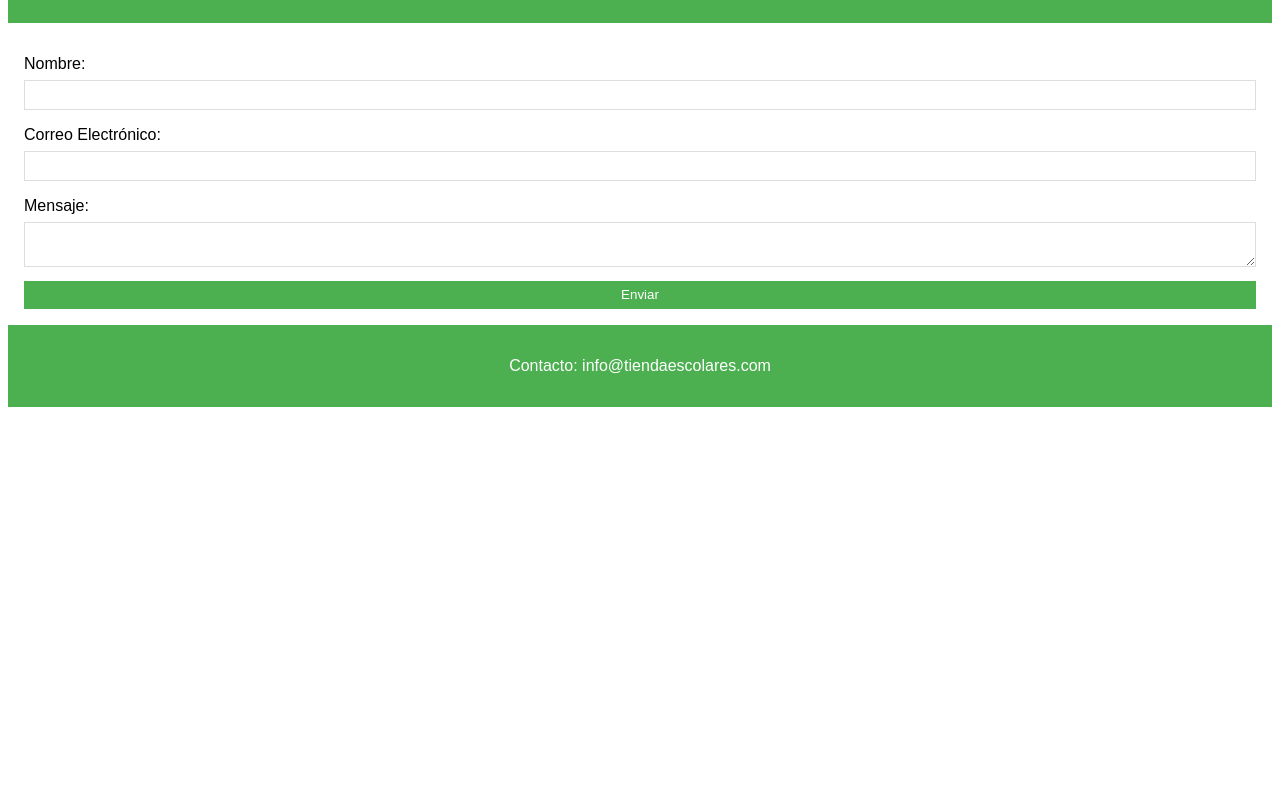
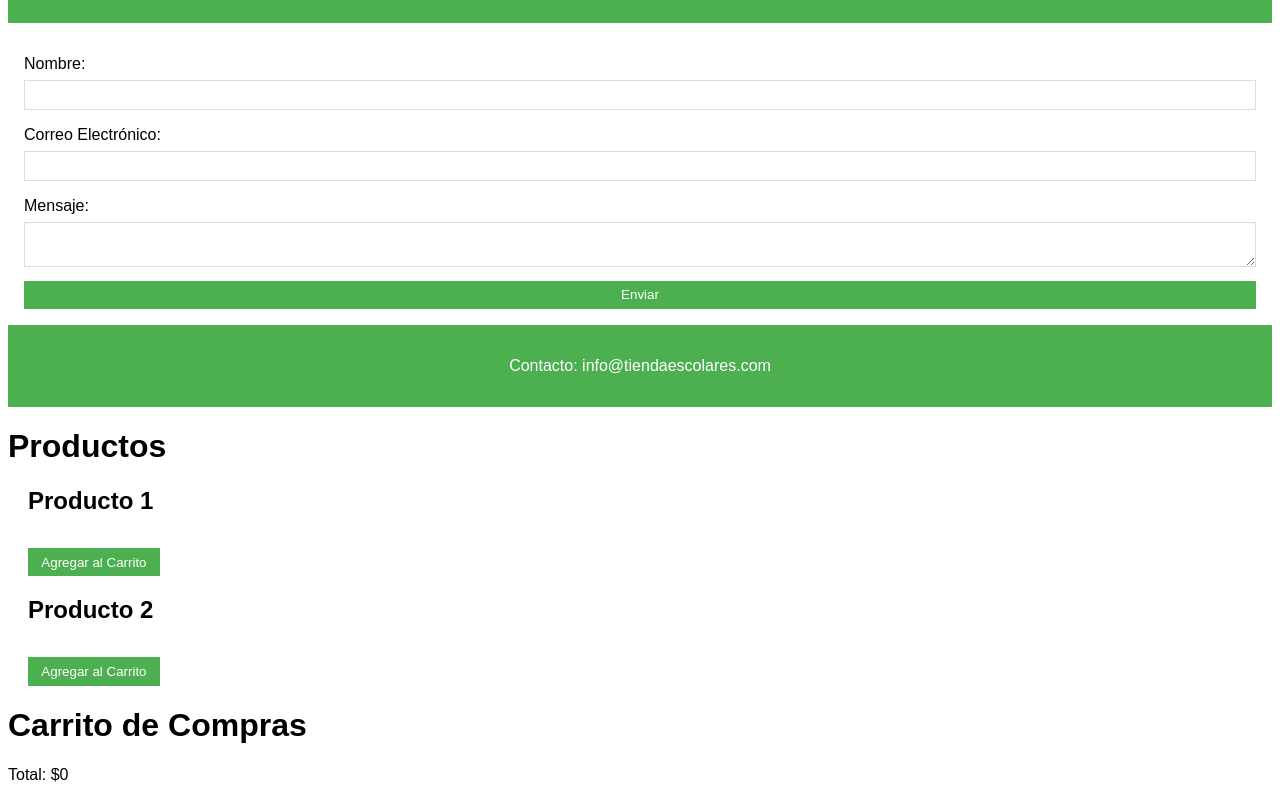
Before and after one commit to moraylola/UTILES, a plain HTML site: page index.html in a window 1280 px wide. Shown: the part 2414-3214 px from the top of the page. Before the commit the page ends 2829 px from the top, so only its background shows below. Drawn offline with Linux system fonts and the light colour scheme.

Commit message:
Update index.html

```diff
--- a/index.html
+++ b/index.html
@@ -252,3 +252,39 @@
     </footer>
 </body>
 </html>
+<!DOCTYPE html>
+<html lang="en">
+<head>
+    <meta charset="UTF-8">
+    <meta name="viewport" content="width=device-width, initial-scale=1.0">
+    <title>Carrito de Compras</title>
+    <style>
+        /* Estilos básicos para el ejemplo */
+        .product {
+            margin: 20px;
+        }
+        .cart {
+            margin-top: 20px;
+        }
+    </style>
+</head>
+<body>
+    <h1>Productos</h1>
+    <div class="product">
+        <h2>Producto 1</h2>
+        <button onclick="addToCart('Producto 1', 10)">Agregar al Carrito</button>
+    </div>
+    <div class="product">
+        <h2>Producto 2</h2>
+        <button onclick="addToCart('Producto 2', 15)">Agregar al Carrito</button>
+    </div>
+
+    <h1>Carrito de Compras</h1>
+    <div class="cart">
+        <ul id="cartItems"></ul>
+        <p>Total: $<span id="totalPrice">0</span></p>
+    </div>
+
+    <script src="script.js"></script>
+</body>
+</html>
```
